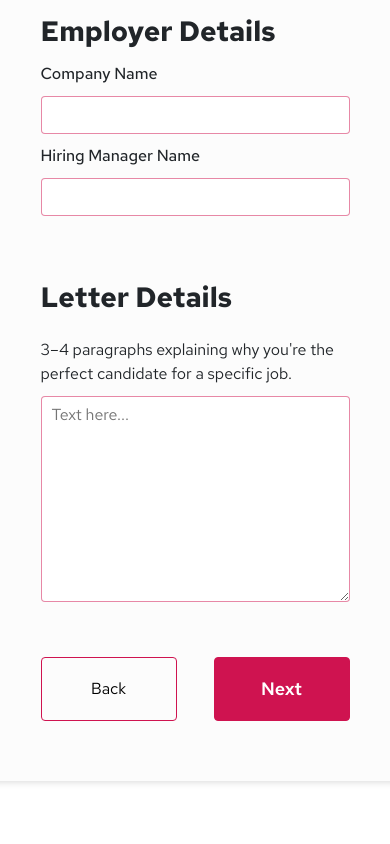
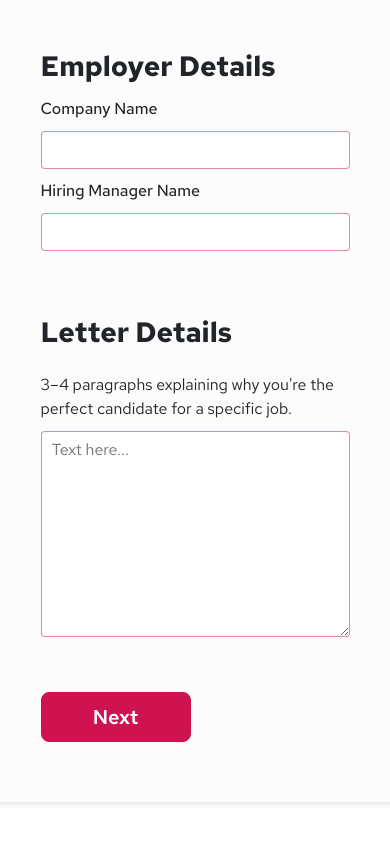
Before and after one commit to vzirshehryar/Recruitor_TeamOf2, a React (Create React App) app in the folder client/: page /coverletter in a window 390 px wide. Shown: the part 816-1660 px from the top of the page. Built offline with nearby package versions, Linux system fonts and the light colour scheme.

Commit message:
responsiveimplemented1234

```diff
--- a/client/src/routes/AI Models/CareerPath/CareerForm.css
+++ b/client/src/routes/AI Models/CareerPath/CareerForm.css
@@ -47,6 +47,7 @@
     text-transform: capitalize;
     text-align: center;
     margin-top: -5px;
+    width: 80%;
   }
 
   /* Define styles for the main form container */
--- a/client/src/routes/AI Models/CoverLetter/CoverLetterForm.css
+++ b/client/src/routes/AI Models/CoverLetter/CoverLetterForm.css
@@ -7,9 +7,9 @@
   height:198vh; /* Adjust the height as needed */
 }
 
-.cover-letter-heading-container {
+.cover-letter-heading-container23 {
   width: 100%;
-  height: 200px;
+  height: 120px;
   background: #CF1350;
   display: flex;
   justify-content: center;
@@ -225,6 +225,20 @@ letter-spacing: 0em;
 text-align: center;
 
 }
+.button123 {
+  border-radius: 8px;
+    background: #CF1350;
+    color: #FFF;
+    font-family: 'Poppins', sans-serif;
+    font-size: 20px;
+    border: none;
+    cursor: pointer;
+    width: 150px;
+    height: 50px;
+    font-weight: 600;
+    border:solid 1px #CF1350;
+}
+
 .cover-letter-next-button1 {
   background: transparent;
   color: #FFF;
--- a/client/src/routes/AI Models/CoverLetter/CoverLetterForm.js
+++ b/client/src/routes/AI Models/CoverLetter/CoverLetterForm.js
@@ -80,7 +80,7 @@
      <>
        <Header active="cover" />
        <div className="cover-letter-main-container">
-         <div className="cover-letter-heading-container">
+         <div className="cover-letter-heading-container23">
            <h1 className="cover-letter-heading">Build Your Cover Letter</h1>
          </div>
          <div className="cover-letter-contact-container">
@@ -180,11 +180,9 @@
              </div>
              {/* Buttons for navigation */}
              <div className="cover-letter-button-container">
-               <Link to="/resume-final">
-                 <button className="cover-letter-back-button1">Back</button>
-               </Link>
+
                <Link to="" onClick={handleSubmit}>
-                 <button className="cover-letter-next-button1">Next</button>
+                 <button className="button123">Next</button>
                </Link>
              </div>
            </form>
--- a/client/src/routes/AI Models/CoverLetter/CoverLetterView.css
+++ b/client/src/routes/AI Models/CoverLetter/CoverLetterView.css
@@ -71,7 +71,7 @@
 
 .cover-letter-heading-container {
   width: 100%;
-  height: 200px;
+  height: 120px;
   background: #cf1350;
   display: flex;
   justify-content: center;
--- a/client/src/routes/AI Models/CoverLetter/CoverLetterView.js
+++ b/client/src/routes/AI Models/CoverLetter/CoverLetterView.js
@@ -5,7 +5,7 @@ import { useContext } from "react";
 import { useLetterContext } from "../CoverLetterContext";
 import Header from "../../Home/components/header";
 
-export const CoverLetterView = () => {
+export const  CoverLetterView = () => {
   // Retrieve the cover letter content using the context API
   const { letter } = useLetterContext();
 
--- a/client/src/routes/AI Models/SalaryModules/DisplaySalary.js
+++ b/client/src/routes/AI Models/SalaryModules/DisplaySalary.js
@@ -44,7 +44,7 @@ const DisplaySalary = () => {
 
               {/* Container for displaying the salary */}
               <div className="rs-container">
-                <p className="rs-text">{salary}</p>
+                <div className="rs-text">{salary}</div>
               </div>
             </div>
           </div>
--- a/client/src/routes/AI Models/SalaryModules/SalaryForm.css
+++ b/client/src/routes/AI Models/SalaryModules/SalaryForm.css
@@ -13,8 +13,20 @@
   justify-content: center;
   align-items: center;
 }
-
 .heading-salary {
+  color: white;
+  font-family: "Poppins", sans-serif;
+  font-size: 48px;
+  font-style: normal;
+  font-weight: 500;
+}.heading-salary1233 {
+  color: white;
+  font-family: "Poppins", sans-serif;
+  font-size: 48px;
+  font-style: normal;
+  font-weight: 500;
+}
+.heading-salary1233 {
   color: white;
   font-family: "Poppins", sans-serif;
   font-size: 48px;
@@ -170,20 +182,17 @@
 .main-salary-image {
   position: relative;
   text-align: center;
-  margin-top: 40px;
-  width: 40%;
-  height: 500px;
+  object-fit: contain;
+
 }
 .main-image {
-  max-width: 400px; /* Adjust the maximum width as needed */
-  max-height: 400px; /* Adjust the maximum height as needed */
-  display: block;
-  margin: 0 auto; /* Center the image horizontally */
+ width: 100%;
+ height: 85%;
 }
 
 .small-image-container {
   position: absolute;
-  top: 50%;
+  top: 60%;
   bottom: 0;
   left: 50%;
   transform: translate(-50%, -50%);
@@ -192,7 +201,7 @@
 .rs-container {
   display: flex; /* Use flex display */
   align-items: center; /* Center vertically */
-  margin-right: 10px;
+
   gap: 10px;
 }
 .small-image {
@@ -467,11 +476,13 @@
     text-align: center;
   }
   .rs-container {
+
     display: flex; /* Use flex display */
     align-items: center; /* Center vertically */
+    text-align: center;
   }
   .small-image {
-    width: 50%;
+    width: 70%;
     height: 50%;
 
     display: block;
@@ -480,9 +491,10 @@
   .rs-text {
     color: #000;
     font-family: "Poppins", sans-serif;
-    font-size: 20px;
+    font-size: 16px;
     font-weight: 500;
-    margin-top: -20px;
+    text-align: center;
+    margin-left: 30%;
   }
   .salary-text {
     color: #0f16c3;
@@ -721,7 +733,7 @@
   .rs-text {
     color: #000;
     font-family: "Poppins", sans-serif;
-    font-size: 20px;
+    font-size:24px;
     font-weight: 500;
     margin-top: -20px;
   }
```
